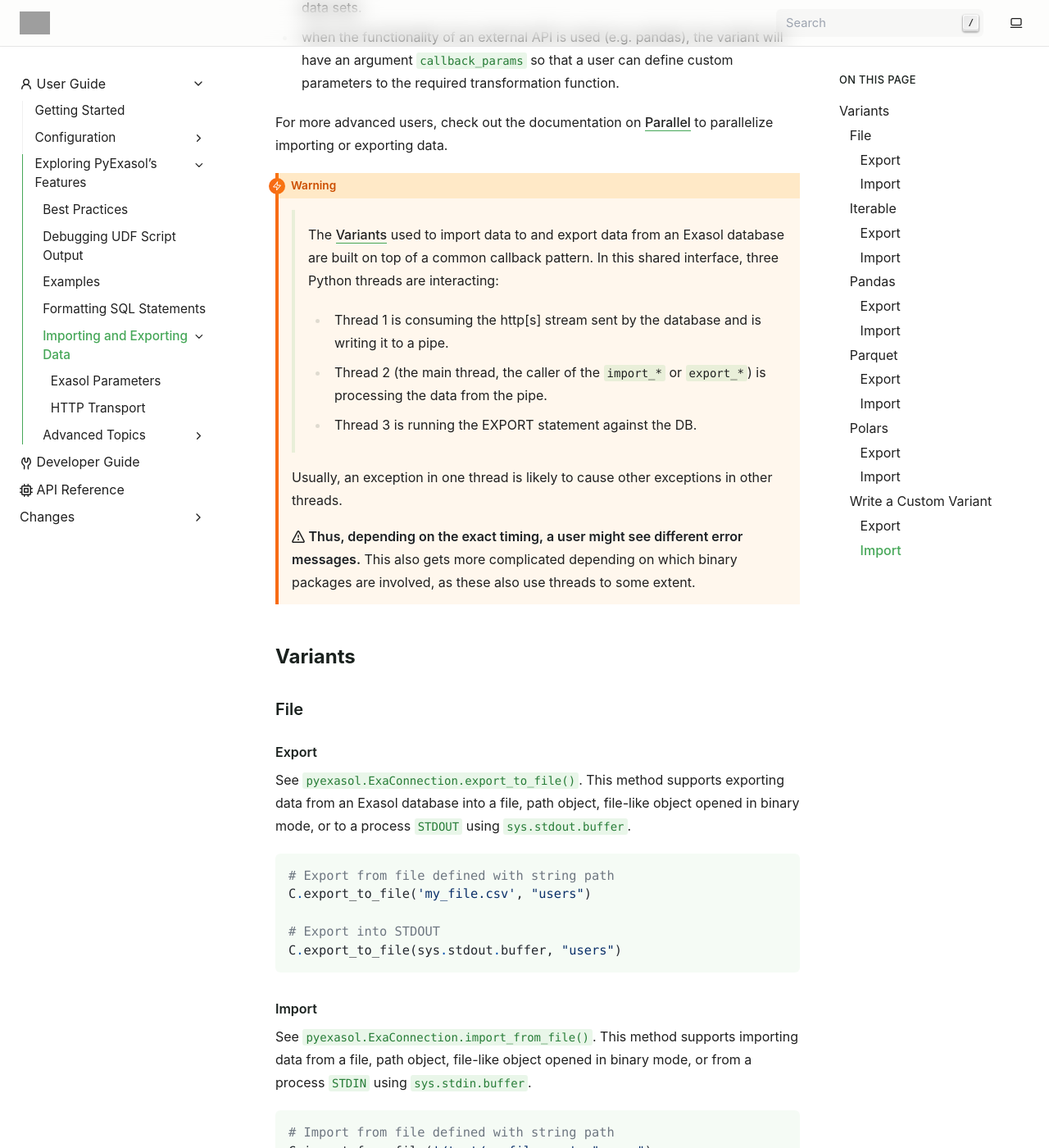
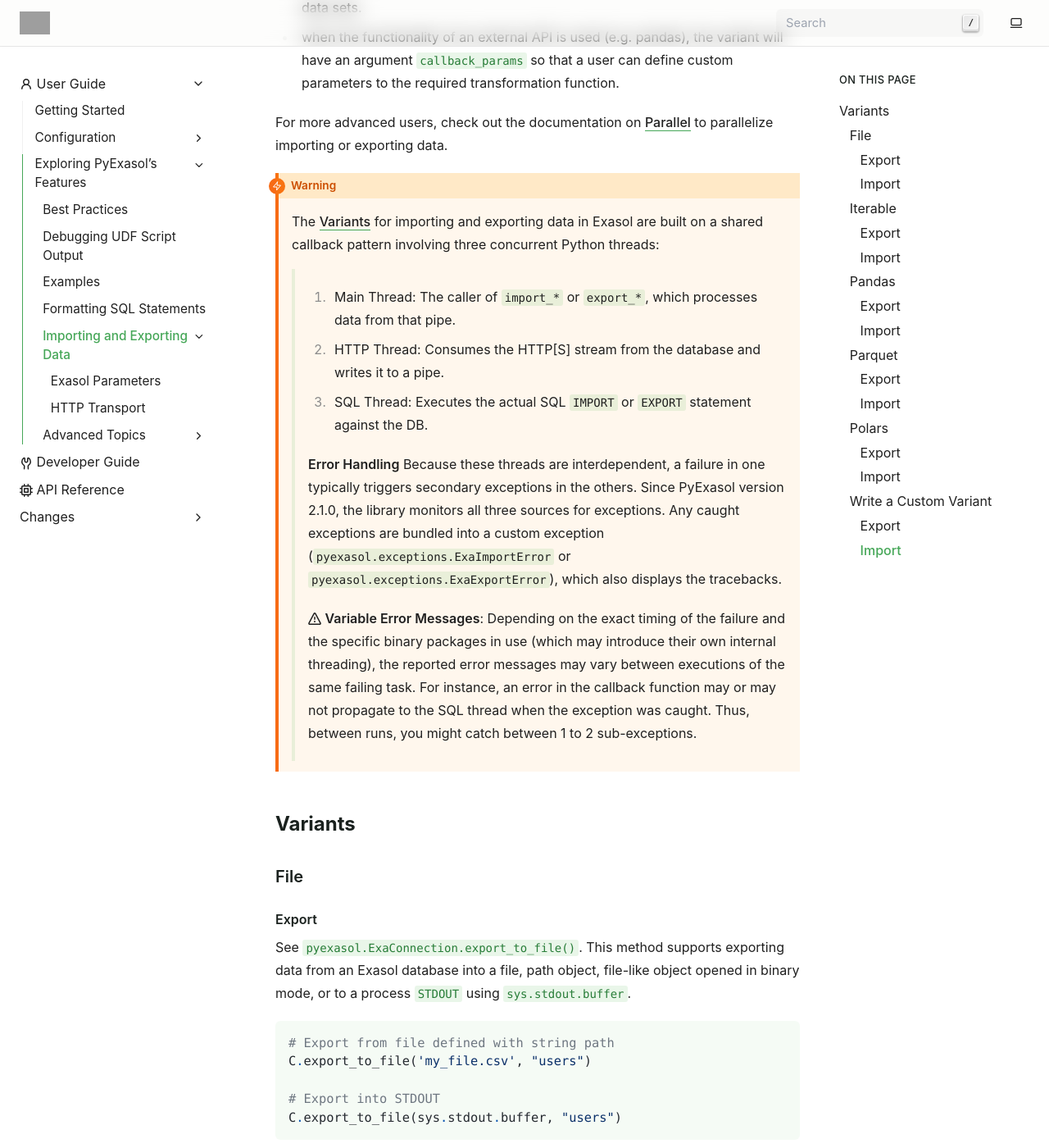
Before and after one commit to exasol/pyexasol, a Sphinx documentation site: the page built from doc/user_guide/exploring_features/import_and_export/index.rst, in a window 1280 px wide and 1400 px high, scrolled down 457 px. Shown: the whole window at 82% size. Built offline with Sphinx 7.4.7, drawn with Linux system fonts in a browser that asks for light colours; grey boxes are pictures that could not be loaded.

Commit message:
Modify documentation

```diff
--- a/doc/user_guide/exploring_features/import_and_export/index.rst
+++ b/doc/user_guide/exploring_features/import_and_export/index.rst
@@ -27,18 +27,27 @@ to parallelize importing or exporting data.
 
 .. warning::
 
-    The :ref:`variants` used to import data to and export data from an Exasol database
-    are built on top of a common callback pattern. In this shared interface, three
-    Python threads are interacting:
+   The :ref:`variants` for importing and exporting data in Exasol are built on a
+   shared callback pattern involving three concurrent Python threads:
 
-    * Thread 1 is consuming the http[s] stream sent by the database and is writing it to a pipe.
-    * Thread 2 (the main thread, the caller of the ``import_*`` or ``export_*``) is processing the data from the pipe.
-    * Thread 3 is running the EXPORT statement against the DB.
+    #. Main Thread: The caller of ``import_*`` or ``export_*``, which processes data from that pipe.
+    #. HTTP Thread: Consumes the HTTP[S] stream from the database and writes it to a pipe.
+    #. SQL Thread: Executes the actual SQL ``IMPORT`` or ``EXPORT`` statement against the DB.
 
-   Usually, an exception in one thread is likely to cause other exceptions in other threads.
+    **Error Handling**
+    Because these threads are interdependent, a failure in one typically triggers
+    secondary exceptions in the others. Since PyExasol version 2.1.0, the library
+    monitors all three sources for exceptions. Any caught exceptions are bundled into a
+    custom exception (:class:`pyexasol.exceptions.ExaImportError` or
+    :class:`pyexasol.exceptions.ExaExportError`), which also displays the tracebacks.
 
-   :octicon:`alert` **Thus, depending on the exact timing, a user might see different error messages.**
-   This also gets more complicated depending on which binary packages are involved, as these also use threads to some extent.
+    :octicon:`alert`
+    **Variable Error Messages**: Depending on the exact timing of the failure and the
+    specific binary packages in use (which may introduce their own internal threading),
+    the reported error messages may vary between executions of the same failing task.
+    For instance, an error in the callback function may or may not propagate to the
+    SQL thread when the exception was caught. Thus, between runs, you might
+    catch between 1 to 2 sub-exceptions.
 
 .. _variants:
 
```
